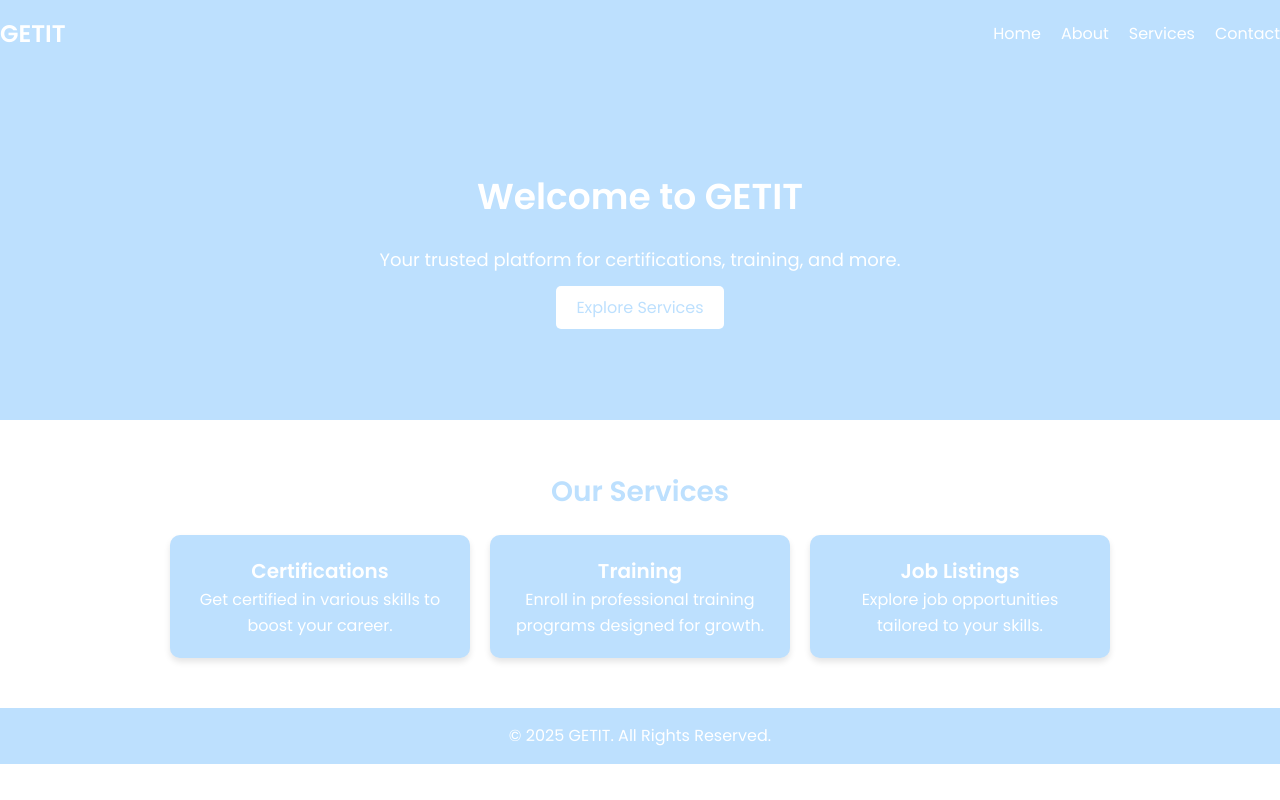
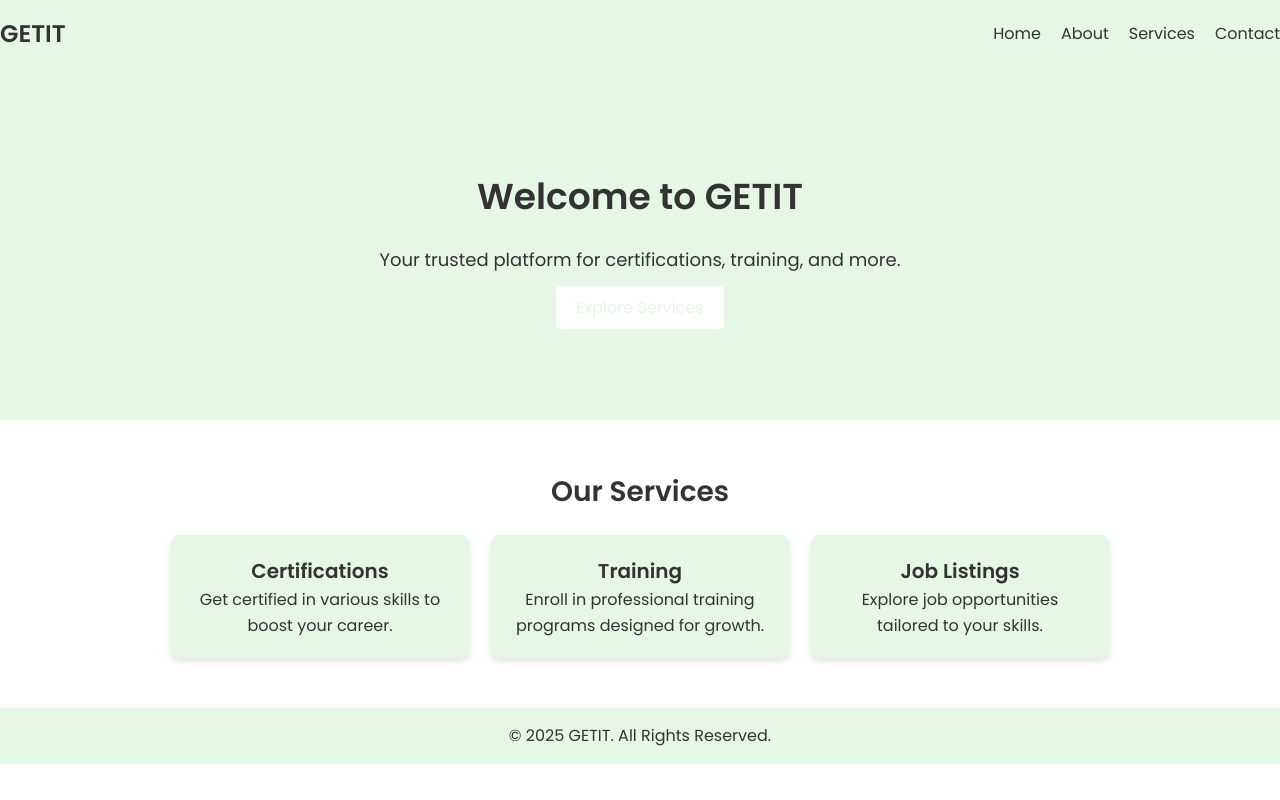
Before and after one commit to ngwakevin/NATTY, a plain HTML site: page index.html in a window 1280 px wide. Drawn offline with Linux system fonts and the light colour scheme.

Commit message:
Update style.css

```diff
--- a/style.css
+++ b/style.css
@@ -11,15 +11,15 @@ body {
     color: #333;
 }
 
-/* Pastel Color */
+/* Light Green Pastel */
 :root {
-    --pastel-color: #bde0fe; /* Light pastel blue */
+    --pastel-color: #e6f7e6; /* Very light pastel green */
 }
 
 /* Navbar */
 .navbar {
     background-color: var(--pastel-color);
-    color: white;
+    color: #333;
     padding: 15px 0;
 }
 .navbar .container {
@@ -30,7 +30,7 @@ body {
 .navbar .brand {
     font-size: 24px;
     font-weight: bold;
-    color: white;
+    color: #333;
     text-decoration: none;
 }
 .navbar .nav-links {
@@ -39,7 +39,7 @@ body {
     gap: 20px;
 }
 .navbar .nav-links a {
-    color: white;
+    color: #333;
     text-decoration: none;
     font-size: 16px;
     font-weight: 400;
@@ -53,11 +53,11 @@ body {
     background-color: var(--pastel-color);
     text-align: center;
     padding: 100px 20px;
-    color: #ffffff;
+    color: #333;
 }
 .hero h1 {
     font-size: 36px;
-    color: #ffffff;
+    color: #333;
 }
 .hero p {
     font-size: 18px;
@@ -74,7 +74,7 @@ body {
 }
 .hero .btn:hover {
     background-color: var(--pastel-color);
-    color: white;
+    color: #333;
 }
 
 /* Services Section */
@@ -85,7 +85,7 @@ body {
 .services h2 {
     text-align: center;
     font-size: 28px;
-    color: var(--pastel-color);
+    color: #333;
     margin-bottom: 20px;
 }
 .service-cards {
@@ -101,7 +101,7 @@ body {
     box-shadow: 0px 4px 6px rgba(0, 0, 0, 0.1);
     width: 300px;
     text-align: center;
-    color: white;
+    color: #333;
 }
 .card h3 {
     font-size: 20px;
@@ -113,7 +113,7 @@ body {
 /* Footer */
 footer {
     background-color: var(--pastel-color);
-    color: white;
+    color: #333;
     text-align: center;
     padding: 15px 0;
 }
```
